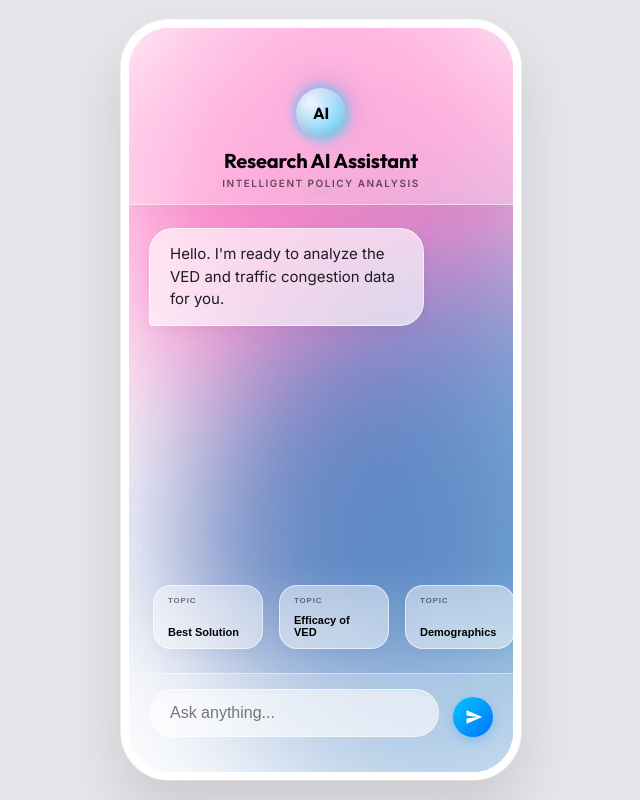
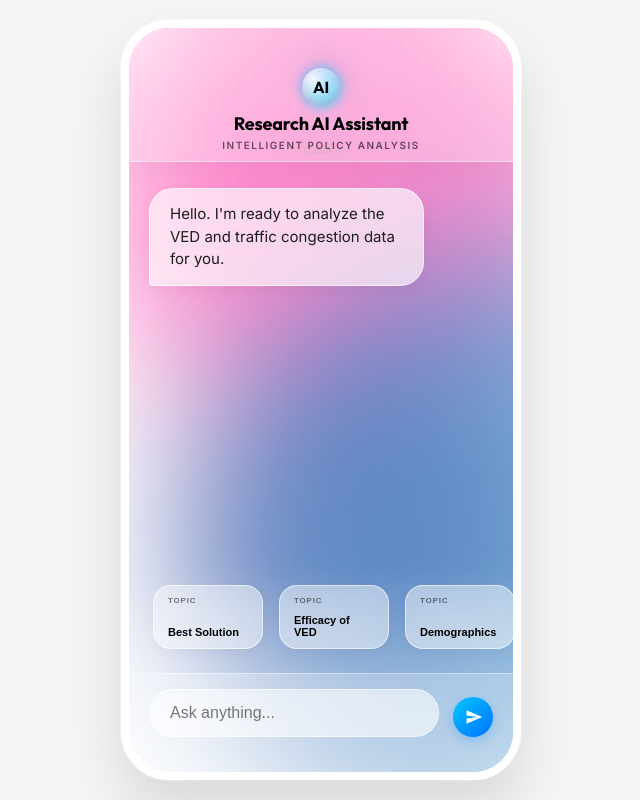
Before and after one commit to RS-cloud14/FYP_RECCOM_CHATBOT, a plain HTML site: page index.html in a window 1280 px wide. Shown: the whole page, without its empty margins (319-959 px from the left). Drawn offline with Linux system fonts and the light colour scheme.

Commit message:
Update index.html

```diff
--- a/index.html
+++ b/index.html
@@ -41,7 +41,7 @@
             align-items: center;
             overflow: hidden;
             /* Darker distinctive background for contrast with the phone frame */
-            background: #E5E5EA;
+            background: #F5F5F5;
         }
 
         .phone-frame {
@@ -133,8 +133,9 @@
             backdrop-filter: blur(20px);
             -webkit-backdrop-filter: blur(20px);
             border-bottom: 1px solid rgba(255, 255, 255, 0.5);
-            padding: 15px 20px;
-            padding-top: 60px;
+            padding: 10px 20px;
+            padding-top: 40px;
+            /* Shortened further */
             text-align: center;
             position: absolute;
             top: 0;
@@ -146,7 +147,7 @@
 
         .header-title {
             font-family: 'Outfit', sans-serif;
-            font-size: 20px;
+            font-size: 18px;
             font-weight: 700;
             color: #000;
             letter-spacing: -0.01em;
@@ -163,9 +164,10 @@
 
         /* Living Orb Avatar */
         .avatar-container {
-            width: 50px;
-            height: 50px;
-            margin: 0 auto 10px;
+            width: 38px;
+            /* Reduced from 42px */
+            height: 38px;
+            margin: 0 auto 6px;
             position: relative;
             display: flex;
             align-items: center;
@@ -244,7 +246,8 @@
             flex: 1;
             background-color: transparent;
             /* See aurora */
-            padding: 140px 20px 20px 20px;
+            padding: 100px 20px 20px 20px;
+            /* Reduced top padding */
             overflow-y: auto;
             position: relative;
             z-index: 2;
@@ -378,6 +381,7 @@
         .chip:hover span {
             background: -webkit-linear-gradient(0deg, #007AFF, #00C6FF);
             -webkit-background-clip: text;
+            background-clip: text;
             -webkit-text-fill-color: transparent;
         }
 
```
